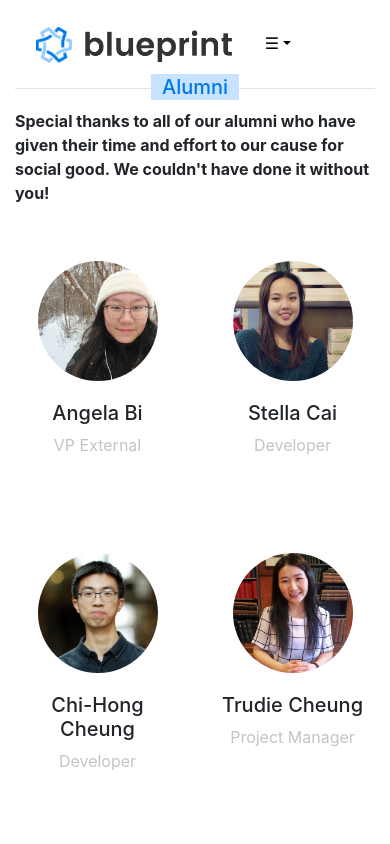
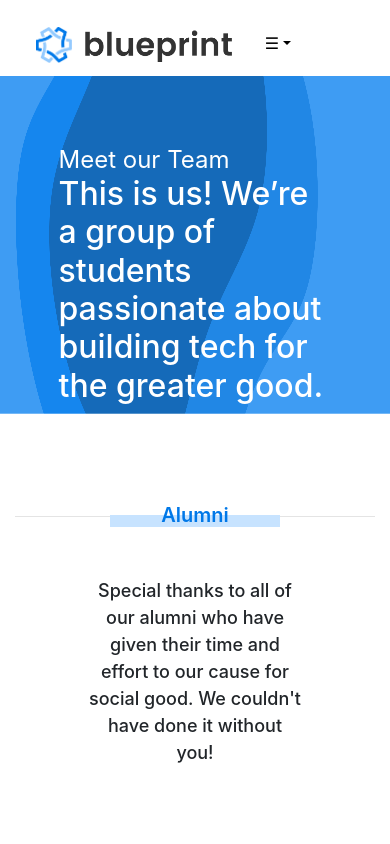
Before and after one commit to uoftblueprint/uoftblueprint.github.io, a React (Create React App) app: page /#/team/alumni in a window 390 px wide. Shown: the top 844 px of the page. Built offline with nearby package versions, Linux system fonts and the light colour scheme.

Commit message:
adding header and banner, fixing responsiveness

```diff
--- a/src/Pages/Alumni/Alumni.css
+++ b/src/Pages/Alumni/Alumni.css
@@ -11,6 +11,19 @@ body {
 /*
     CLASS SELECTORS
 */
+
+.BannerContainer {
+	position: relative;
+	width: 100%;
+	margin-bottom: 100px;
+}
+
+.BannerText {
+	position: absolute;
+	top: 100px;
+	width: 100%;
+	color: #fff;
+}
 
 .AboutContainer {
 	text-align: center;
@@ -77,17 +90,19 @@ body {
 }
 
 .Header {
-	background: #c7e3ff;
-	/* background: linear-gradient(to top, #c7e3ff 60%, transparent 60%); */
-	padding: 0 10px;
+	background: linear-gradient(to top, #c7e3ff 50%, #ffffff 50%);
+	padding: 0 50px;
+	font-weight: 600;
 	color: #0078e8;
+	border-top: 0px;
+	margin: 0 20px;
 }
 
 .HeaderStyle {
 	text-align: center;
 	border-bottom: 1px solid #e4e4e4;
 	line-height: 0.1em;
-	margin: 10px 0 20px;
+	margin: 10px 0 60px;
 }
 
 .Role {
@@ -120,3 +135,57 @@ body {
 	text-align: center;
 	padding: 50px;
 }
+
+.TeamContainer {
+	text-align: center;
+}
+
+.TeamContainer p {
+	font-weight: 500;
+	font-size: 18px;
+	margin: 0 20% 50px;
+}
+
+/*
+	ID Selectors
+*/
+
+#banner {
+	width: 100%;
+	height: 40vh;
+	max-height: 500px;
+}
+
+#header-title {
+	width: 70%;
+	max-width: 950px;
+	margin: 0 auto;
+	height: 100%;
+	font-weight: 400;
+}
+
+#header-text {
+	width: 70%;
+	max-width: 950px;
+	margin: 0 auto;
+	height: 100%;
+	font-weight: 500;
+}
+
+/*
+	Media Query
+*/
+
+@media only screen and (max-width: 900px) {
+	#banner {
+		height: 40vh;
+		overflow: hidden;
+	}
+
+	.BannerText {
+		position: absolute;
+		top: 70px;
+		width: 100%;
+		color: #fff;
+	}
+}
--- a/src/Pages/Alumni/Alumni.js
+++ b/src/Pages/Alumni/Alumni.js
@@ -2,13 +2,14 @@ import React from "react";
 import About from "./Components/About";
 import { Container, Row, Col, Button } from "react-bootstrap";
 import alumni_data from "./Alumni.json";
+import header from "../../assets/teamPageBanner.png";
 
 const Footer = () => {
 	if (window.innerWidth < 480)
 		return (
 			<Container style={{ background: "#3E9CF3", padding: "3.5em 3.5em" }}>
 				<Row>
-					<h1 className={"MobileFooterTitle"}>Contact Us</h1>
+					<h1 className={"MobileFooterTitle"}>Contact Us!</h1>
 				</Row>
 				<Row>
 					<p className={"MobileFooterBody"}>
@@ -38,7 +39,7 @@ const Footer = () => {
 		<div className="BottomContainer">
 			<Row>
 				<Col md="6">
-					<h4 className={"FooterTitle"}>Contact Us</h4>
+					<h4 className={"FooterTitle"}>Contact Us!</h4>
 					<p className={"FooterBody"}>
 						We are looking for non-profits who are in need of technological
 						solutions, as well as partners interested in supporting us and our
@@ -80,17 +81,27 @@ const Member = () => {
 const Team = () => {
 	return (
 		<div>
+			<div className="BannerContainer">
+				<img src={header} id="banner" />
+				<div className="BannerText">
+					<div>
+						<h4 id="header-title">Meet our Team</h4>
+						<h2 id="header-text">
+							This is us! We’re a group of students passionate about building
+							tech for the greater good.
+						</h2>
+					</div>
+				</div>
+			</div>
 			<div className="container">
 				<div className="TeamContainer">
 					<h5 className="HeaderStyle">
 						<span className="Header">Alumni</span>
 					</h5>
 					<p>
-						<b>
-							Special thanks to all of our alumni who have given their time and
-							effort to our cause for social good. We couldn't have done it
-							without you!
-						</b>
+						Special thanks to all of our alumni who have given their time and
+						effort to our cause for social good. We couldn't have done it
+						without you!
 					</p>
 					<Row>{Member()}</Row>
 				</div>
```
Also changed, not shown: src/Components/NavBar/NavBar.js (+32 -19 lines), src/assets/teamPageBanner.png (added).
